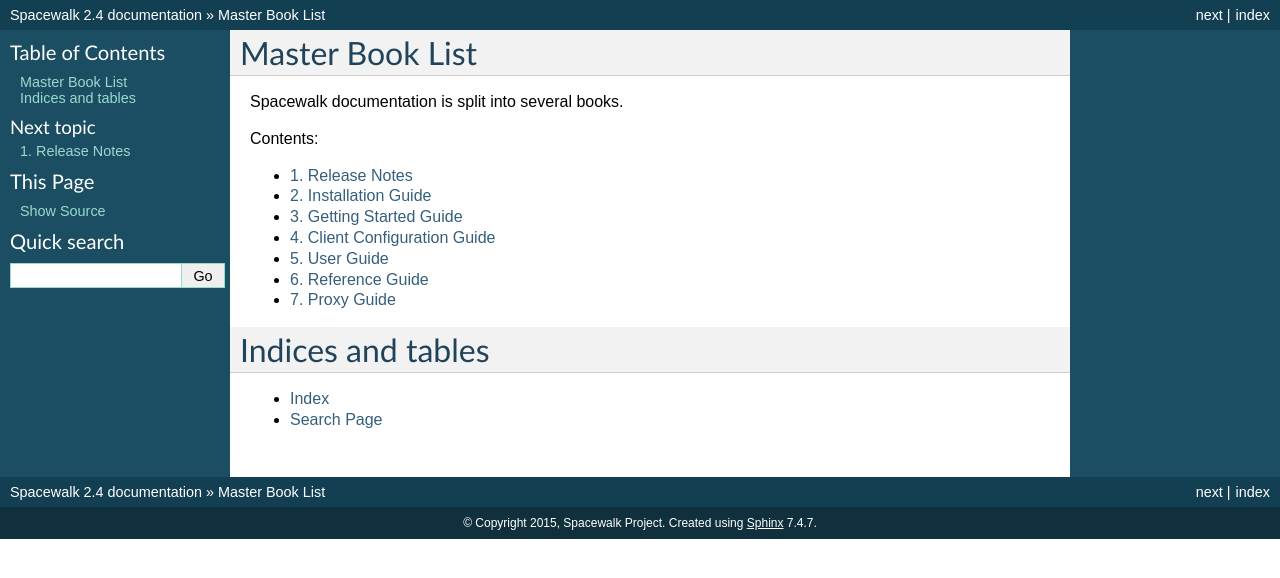
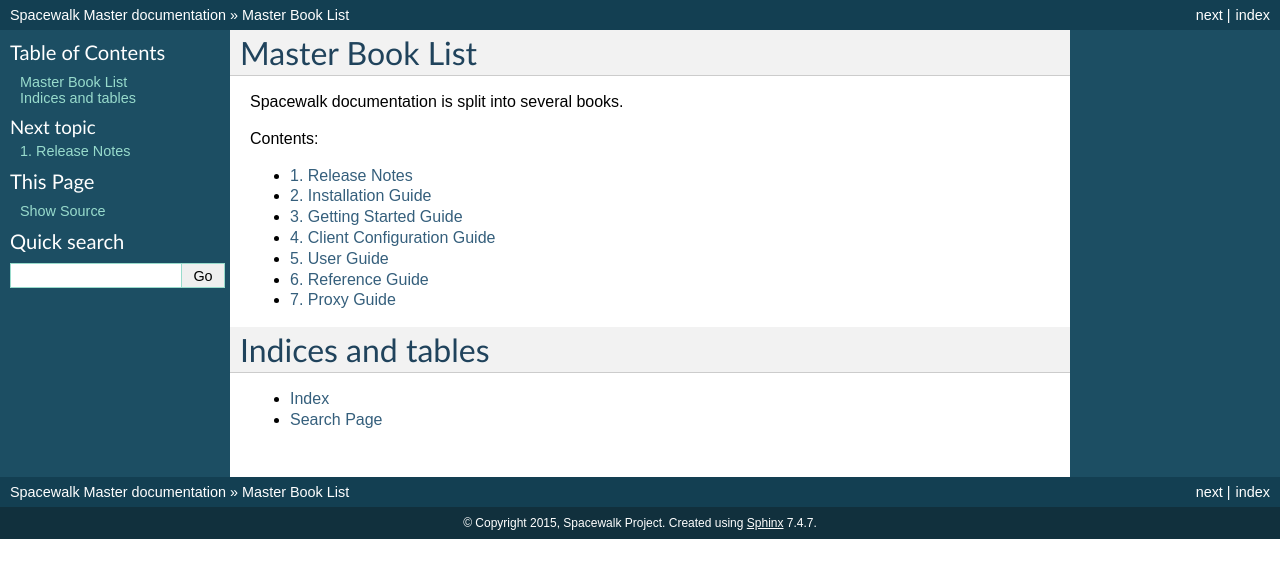
Before and after one commit to spacewalkproject/spacewalk-docs, a Sphinx documentation site: the page built from docs/source/index.rst, in a window 1280 px wide. Shown: the top 578 px of the page. Built offline with Sphinx 7.4.7, drawn with Linux system fonts in a browser that asks for light colours.

Commit message:
Fixed configuration.
Signed-off-by: Avi Miller <avi.miller@oracle.com>

```diff
--- a/docs/source/conf.py
+++ b/docs/source/conf.py
@@ -57,9 +57,9 @@ author = u'Spacewalk Project'
 # built documents.
 #
 # The short X.Y version.
-version = '2.4'
+version = 'Master'
 # The full version, including alpha/beta/rc tags.
-release = '2.4'
+release = 'Master'
 
 # The language for content autogenerated by Sphinx. Refer to documentation
 # for a list of supported languages.
```
